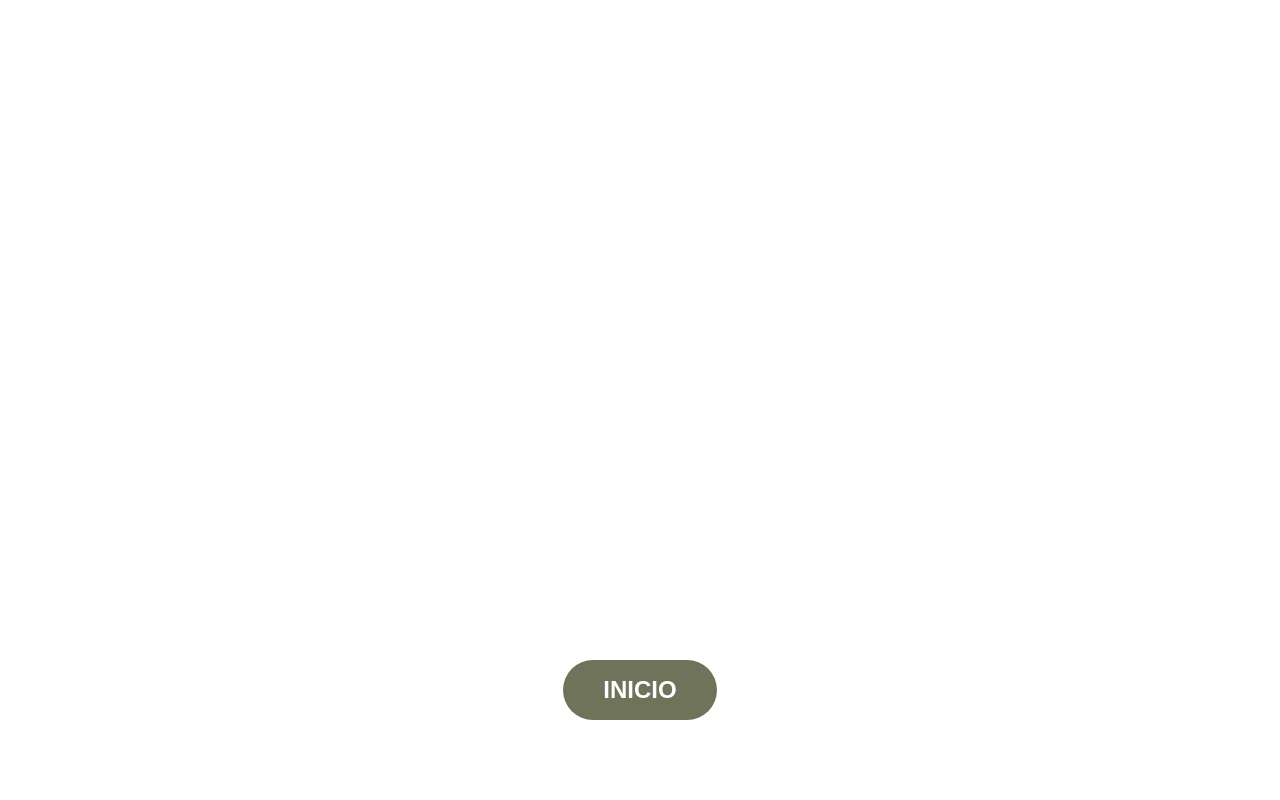
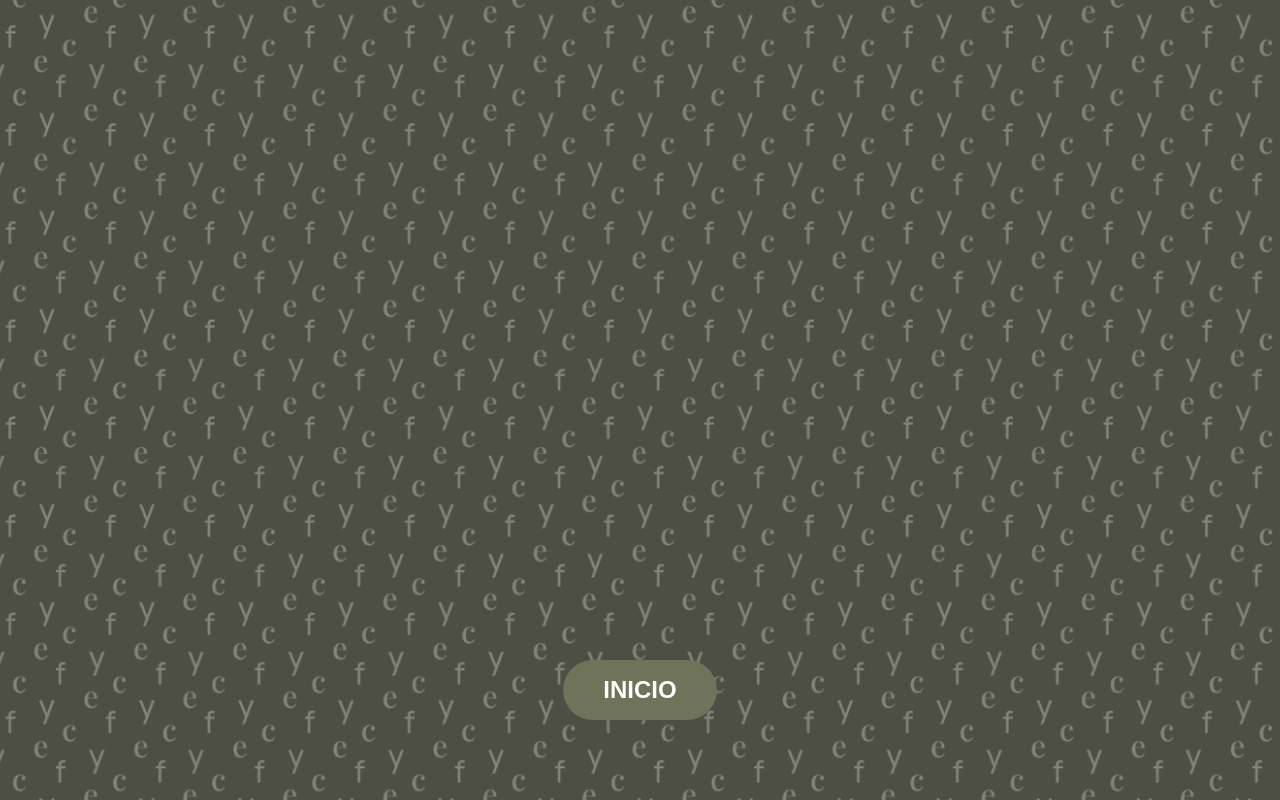
Before and after one commit to MGallardo21045/Summer-Design-Website, a plain HTML site: page start.html in a window 1280 px wide. Drawn offline with Linux system fonts and the light colour scheme.

Commit message:
Added background image for start page

```diff
--- a/index.html
+++ b/start.html
@@ -12,11 +12,11 @@
   <!-- This connects the file to the CSS file in order to take care of the styling -->
   <link rel="stylesheet" href="style.css" />
 </head>
-<body>
+<body class="start-page">
   <!-- A container that will take care of centering the button -->
   <div class="centered-button">
     <!-- A button that says INICIO and when clicked redirects the user to home.html -->
-    <button onclick="window.location.href='home.html'">INICIO</button>
+    <button onclick="window.location.href='main.html'">INICIO</button>
   </div>
 </body>
 </html>
--- a/style.css
+++ b/style.css
@@ -9,6 +9,11 @@
 body, html {
   height: 100%;
   font-family: sans-serif;
+}
+
+.start-page {
+  background: url('images/Background.png') no-repeat center center fixed;
+  background-size: cover;
 }
 
 /* Center the "INICIO" button on the index page */
@@ -173,10 +178,6 @@ main {
   font-weight: normal;
 }
 
-body {
-  background-color: white;
-}
-
 @font-face {
   font-family: 'Reforma';
   src: url('./fonts/Reforma1918-Regular.otf') format('opentype');
```
Also changed, not shown: main.html (renamed from home.html).
